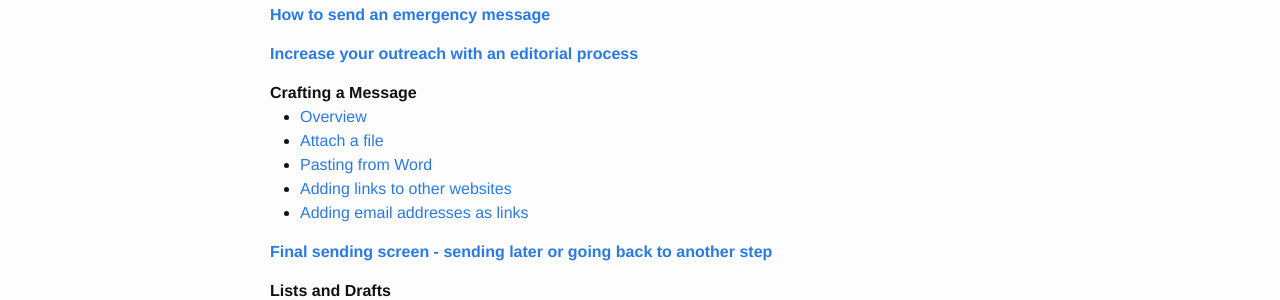
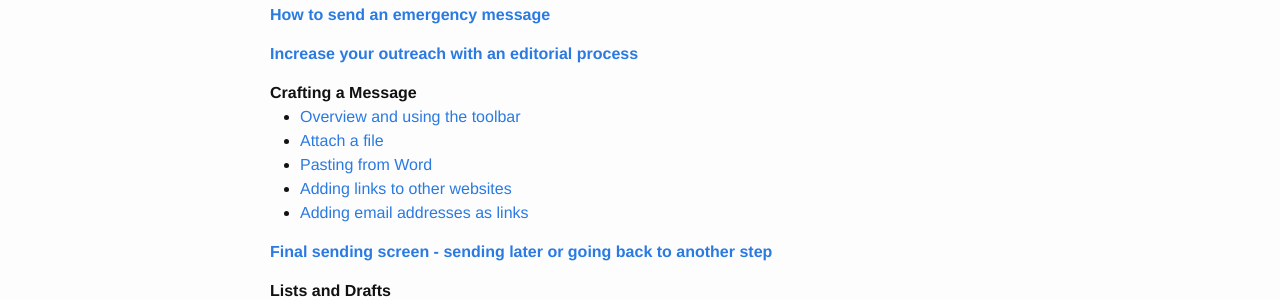
Before and after one commit to HCPSS/school-messenger-help, a Jekyll site: the page built from index.html, in a window 1280 px wide. Shown: the part 326-626 px from the top of the page. Built offline with Jekyll 4.4.1, drawn with Linux system fonts in a browser that asks for light colours.

Commit message:
context around overview, fixed links

```diff
--- a/index.html
+++ b/index.html
@@ -19,7 +19,7 @@ layout: default
   <p><strong><a href="/school-messenger-help/2014/02/17/editorial-process.html">Increase your outreach with an editorial process</a></strong></p>
   <strong>Crafting a Message</strong>
     <ul>
-      <li><a href="/school-messenger-help/2014/02/17/quickly-send.html#message-editing">Overview</a></li>
+      <li><a href="/school-messenger-help/2014/02/17/quickly-send.html#message-editing">Overview and using the toolbar</a></li>
       <li><a href="/school-messenger-help/2014/02/17/quickly-send.html#attachment-files">Attach a file</a></li>
       <li><a href="/school-messenger-help/2014/02/17/quickly-send.html#paste-word">Pasting from Word</a></li>
       <li><a href="/school-messenger-help/2014/02/17/quickly-send.html#adding-links">Adding links to other websites</a></li>
@@ -29,7 +29,7 @@ layout: default
   <strong>Lists and Drafts</strong>
   <ul>
     <li><a href="/school-messenger-help/2014/02/17/customizing-recipients.html">Customizing lists</li>
-    <li><a href="/school-messenger-help/2014/02/17/customizing-recipients.html">Creating draft messages</a></li>
+    <li><a href="/school-messenger-help/2014/02/17/creating-draft-message.html">Creating draft messages</a></li>
     <li>Uploading CSV Lists
       <ul>
         <li><a href="/school-messenger-help/2014/02/17/exporting-emails.html#getting-data">Getting the data</a></li>
```
